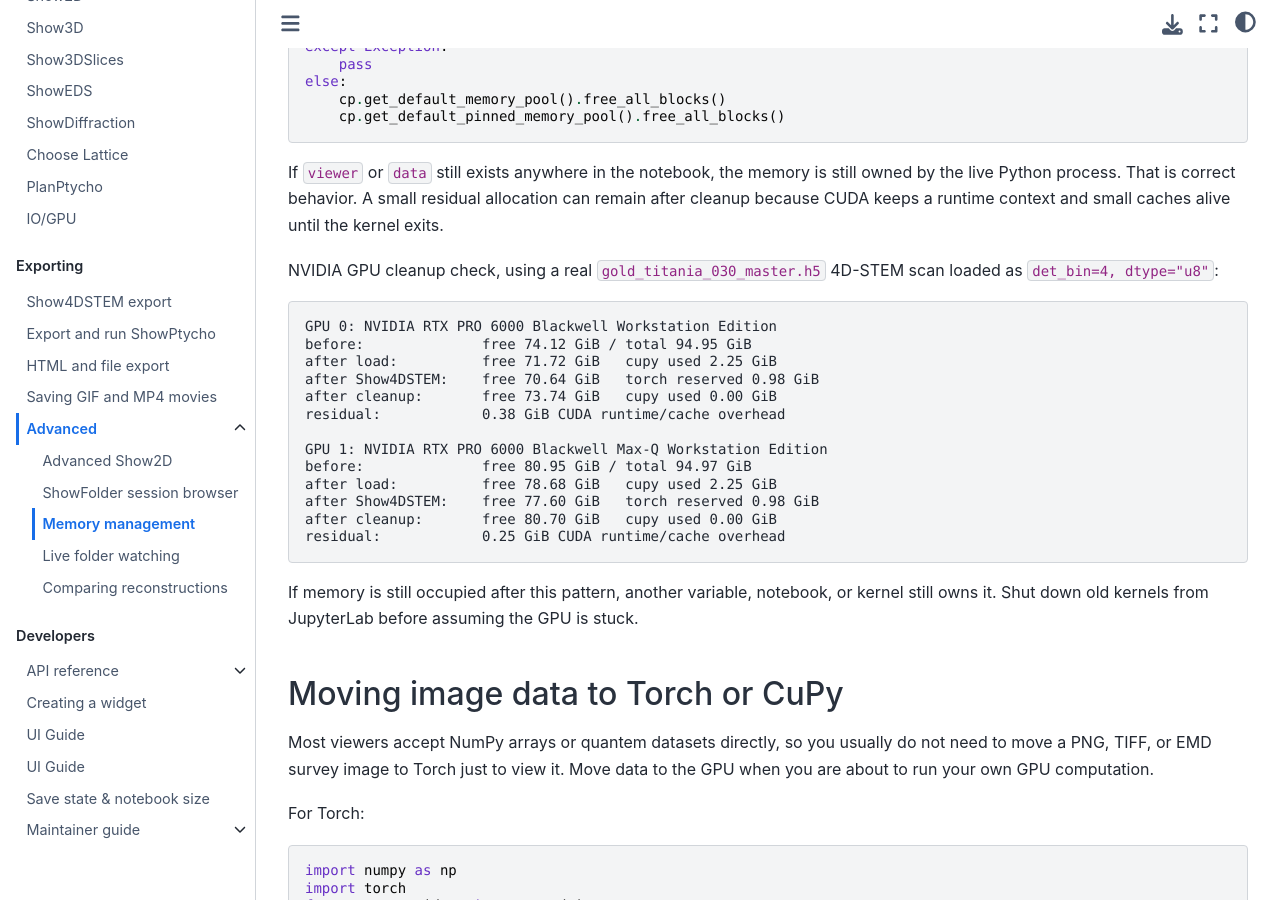
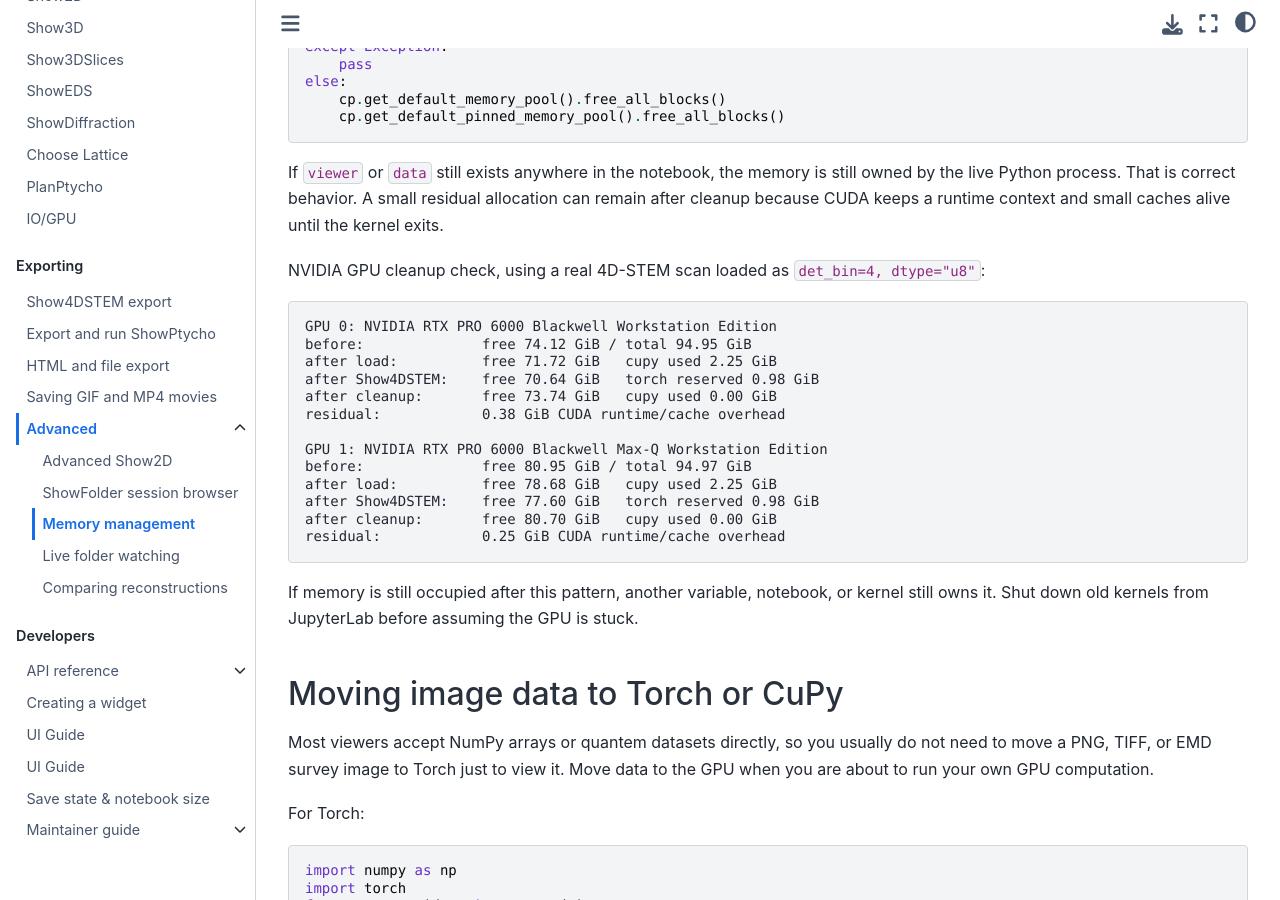
Before and after one commit to bobleesj/quantem.widget, a Jupyter Book: the page built from docs/tutorials/memory_management.md, in a window 1280 px wide and 900 px high, scrolled down 4897 px. Built offline with Jupyter Book 1.0.4 settings and Sphinx 7.4.7 and the Sphinx Book theme 1.1.4, drawn with Linux system fonts in a browser that asks for light colours.

Commit message:
chore: replace private session names in docs and docstrings with neutral ones

````diff
--- a/docs/tutorials/memory_management.md
+++ b/docs/tutorials/memory_management.md
@@ -237,7 +237,7 @@ owned by the live Python process. That is correct behavior. A small residual
 allocation can remain after cleanup because CUDA keeps a runtime context and
 small caches alive until the kernel exits.
 
-NVIDIA GPU cleanup check, using a real `gold_titania_030_master.h5` 4D-STEM scan
+NVIDIA GPU cleanup check, using a real 4D-STEM scan
 loaded as `det_bin=4, dtype="u8"`:
 
 ```text
````
Also changed, not shown: docs/maintainer/performance-ui-testing.md (+1 -1 lines), docs/maintainer/widget-performance.md (+1 -1 lines), 1 other file.
